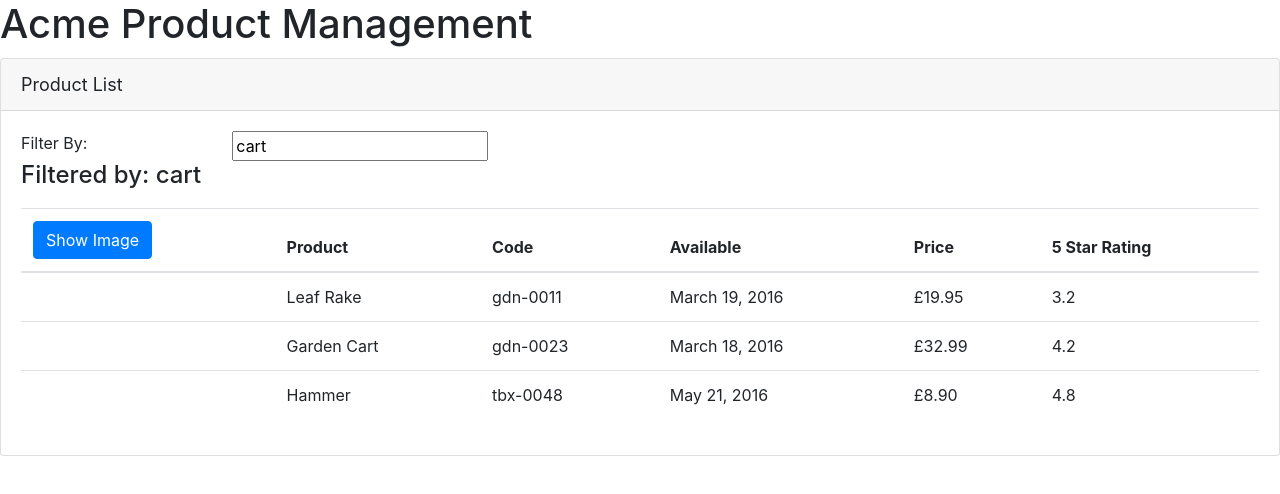
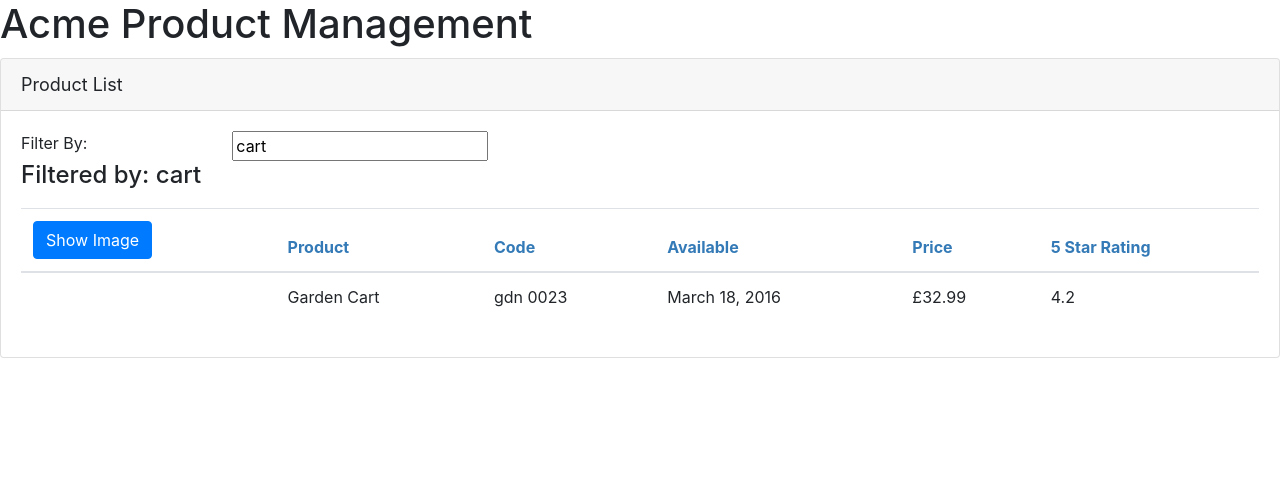
Before and after one commit to kylemchown/StartingAngular, an Angular app in the folder APM/: page / in a window 1280 px wide. Shown: the top 494 px of the page. Built offline with nearby package versions, Linux system fonts and the light colour scheme.

Commit message:
More on Components

```diff
--- a/APM/src/app/app.module.ts
+++ b/APM/src/app/app.module.ts
@@ -3,11 +3,13 @@
 import { FormsModule } from '@angular/forms';
 import { AppComponent } from './app.component';
 import { ProductListComponent } from './products/product-list.component';
+import { ConvertToSpacesPipe } from './shared/convert-to-spaces.pipe';
 
 @NgModule({
   declarations: [
     AppComponent,
-    ProductListComponent
+    ProductListComponent,
+    ConvertToSpacesPipe
   ],
   imports: [
     BrowserModule,
--- /dev/null
+++ b/APM/src/app/products/product-list.component.css
@@ -0,0 +1,3 @@
+thead{
+    color: #337AB7
+}
--- a/APM/src/app/products/product-list.component.html
+++ b/APM/src/app/products/product-list.component.html
@@ -34,7 +34,7 @@
                     </tr>
                 </thead>
                 <tbody>
-                    <tr *ngFor='let product of products'>
+                    <tr *ngFor='let product of filteredProducts'>
                         <td>
                             <img *ngIf='showImage'
                                 [src]='product.imageUrl'
@@ -43,7 +43,7 @@
                                 [style.margin.px]='imageMargin'>
                         </td>
                         <td>{{product.productName}}</td>
-                        <td>{{product.productCode | lowercase}}</td>
+                        <td>{{product.productCode | lowercase | convertToSpaces: '-'}}</td>
                         <td>{{product.releaseDate}}</td>
                         <td>{{product.price | currency:'GBP':'symbol':'1.2-2'}}</td>
                         <td>{{product.starRating}}</td>
--- a/APM/src/app/products/product-list.component.ts
+++ b/APM/src/app/products/product-list.component.ts
@@ -1,16 +1,28 @@
-import { Component } from "@angular/core";
+import { Component, OnInit } from "@angular/core";
+import { IProduct } from "./product";
 
 @Component({
     selector: 'pm-products',
-    templateUrl: './product-list.component.html'
+    templateUrl: './product-list.component.html',
+    styleUrls: ['./product-list.component.css']
 })
-export class ProductListComponent {
+export class ProductListComponent implements OnInit{
     pageTitle: string = 'Product List';
     imageWidth: number = 50;
     imageMargin: number = 2;
     showImage: boolean = false;
-    listFilter: string = 'cart';
-    products: any[] = [
+
+    _listFilter: string;
+    get listFilter(): string {
+        return this._listFilter;
+    }
+    set listFilter(value:string){
+        this._listFilter = value;
+        this.filteredProducts = this.listFilter ? this.performFilter(this.listFilter) : this.products;
+    }
+
+    filteredProducts: IProduct[];
+    products: IProduct[] = [
         {
             "productId": 1,
             "productName": "Leaf Rake",
@@ -43,7 +55,22 @@
           }
     ];
 
+    constructor() {
+        this.filteredProducts = this.products;
+        this.listFilter = 'cart'
+    }
+
+    performFilter(filterBy: string): IProduct[] {
+        filterBy = filterBy.toLocaleLowerCase();
+        return this.products.filter((product: IProduct) =>
+        product.productName.toLocaleLowerCase().indexOf(filterBy) !== -1)
+    }
+
     toggleImage(): void {
         this.showImage = !this.showImage;
     }
+
+    ngOnInit(): void {
+        console.log('In OnInit');
+    }
 }
--- /dev/null
+++ b/APM/src/app/products/product.ts
@@ -0,0 +1,10 @@
+export interface IProduct {
+    productId: number;
+    productName: string;
+    productCode: string;
+    releaseDate: string;
+    price: number;
+    description: string;
+    starRating: number;
+    imageUrl: string;
+}
--- /dev/null
+++ b/APM/src/app/shared/convert-to-spaces.pipe.ts
@@ -0,0 +1,10 @@
+import { Pipe, PipeTransform } from "@angular/core";
+
+@Pipe({
+    name: 'convertToSpaces'
+})
+export class ConvertToSpacesPipe implements PipeTransform{
+    transform(value: string, character: string): string {
+        return value.replace(character, ' ');
+    }
+}
```
